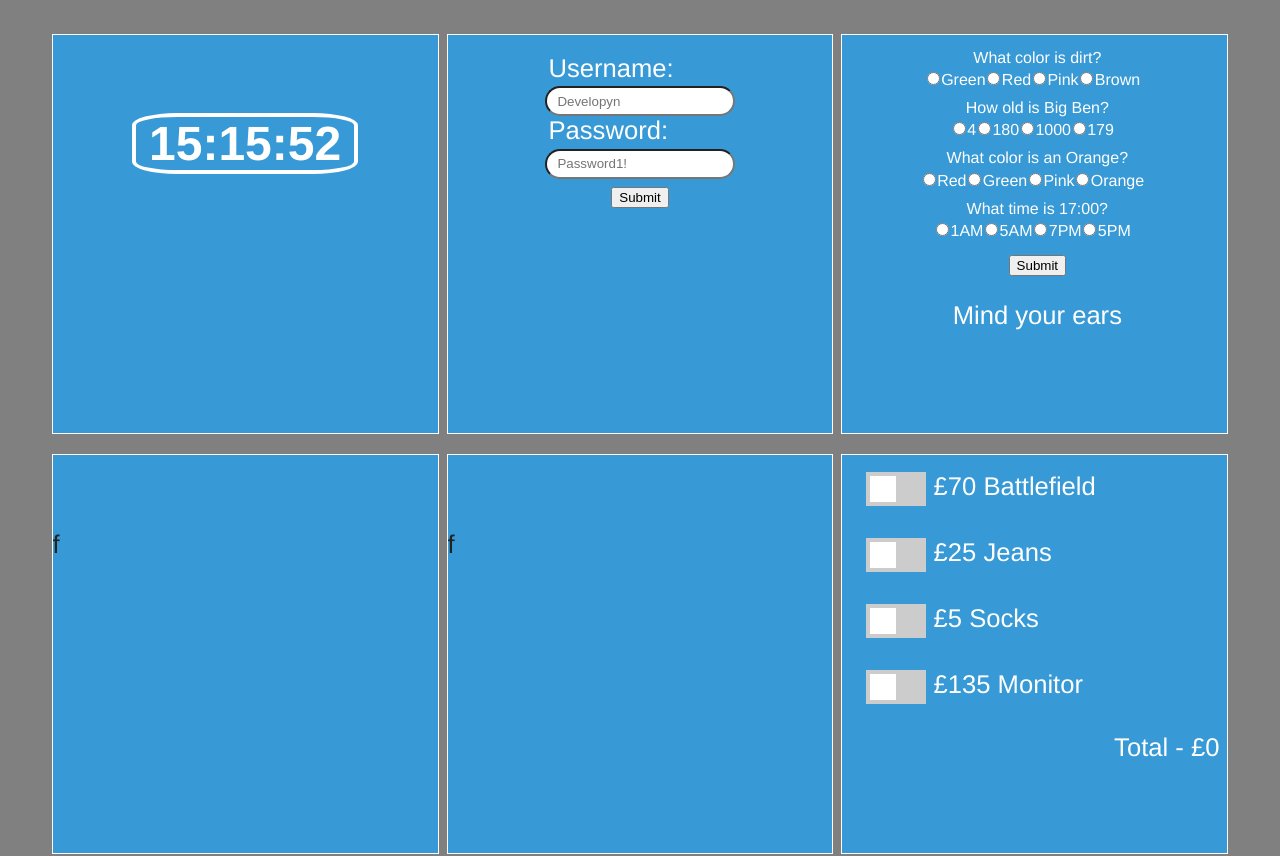
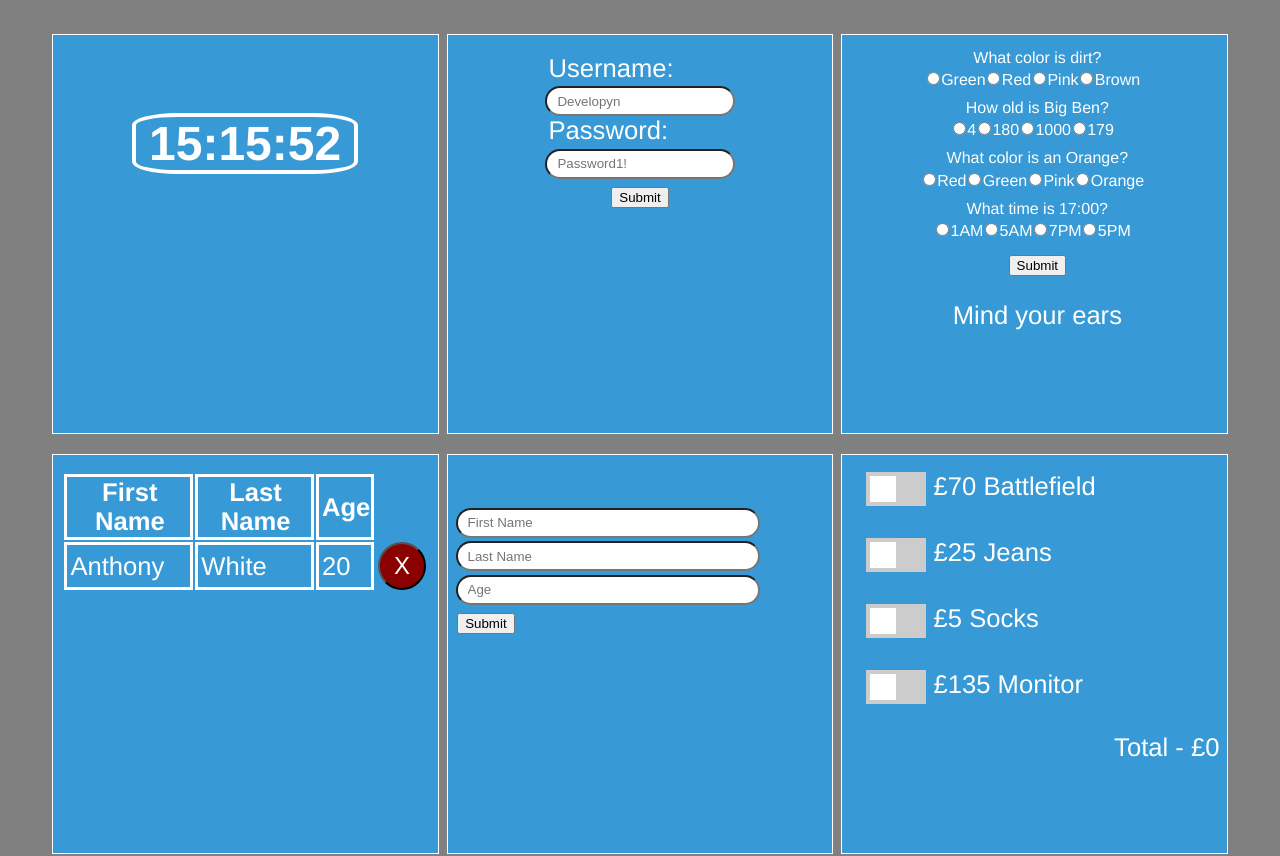
Before and after one commit to Developyn-Anthony/Grid-vue, a Vue app: page / in a window 1280 px wide. Shown: the top 856 px of the page. Built offline with nearby package versions, Linux system fonts and the light colour scheme.

Commit message:
Created panel 4/5 as Vue component

```diff
--- a/src/App.vue
+++ b/src/App.vue
@@ -11,10 +11,10 @@
         <Questions />
       </div>
       <div class="grid-item grid-item4">
-        <p>f</p>
+        <Table />
       </div>
       <div class="grid-item grid-item5">
-        <p>f</p>
+        <TableSubmit />
       </div>
       <div class="grid-item grid-item6">
         <Orders />
@@ -34,13 +34,15 @@
 
 <script>
 // import component from './components/component.vue'
-import Clock from "./components/clock.vue"
-import Signup from "./components/signup.vue"
-import Questions from "./components/questions.vue"
-import Orders from "./components/order.vue"
-import Search from "./components/search.vue"
-import ListGrid from "./components/list-grid.vue"
-import EightBall from "./components/ball.vue"
+import Clock from "./components/clock.vue";
+import Signup from "./components/signup.vue";
+import Questions from "./components/questions.vue";
+import Orders from "./components/order.vue";
+import Table from "./components/table.vue";
+import TableSubmit from "./components/submitTable.vue";
+import Search from "./components/search.vue";
+import ListGrid from "./components/list-grid.vue";
+import EightBall from "./components/ball.vue";
 
 export default {
   name: "App",
@@ -49,10 +51,13 @@ export default {
     Signup,
     Questions,
     Orders,
+    Table,
+    TableSubmit,
     Search,
     ListGrid,
-    EightBall
+    EightBall,
   },
+  data() {},
 };
 </script>
 
--- a/src/components/clock.vue
+++ b/src/components/clock.vue
@@ -38,7 +38,7 @@ export default {
 <style scoped>
 
 .clock {
-    widows: 100%;
+    width: 100%;
     height: 81%;
     text-align: center;
 }
--- /dev/null
+++ b/src/components/submitTable.vue
@@ -0,0 +1,130 @@
+<template>
+  <div>
+    <div>
+      <form id="tableSubmitForm" class="table-form" action="/">
+        <input
+          type="text"
+          id="firstName"
+          placeholder="First Name"
+          class="table-inputs"
+          v-model="firstName"
+          required
+        />
+        <input
+          type="text"
+          id="lastName"
+          placeholder="Last Name"
+          class="table-inputs"
+          v-model="lastName"
+          required
+        />
+        <input
+          type="text"
+          id="newAge"
+          placeholder="Age"
+          class="table-inputs"
+          v-model="newAge"
+          required
+        /><br />
+        <button class="table-button" type="submit" v-on:click="addRow">
+          Submit
+        </button>
+      </form>
+    </div>
+  </div>
+</template>
+
+<script>
+export default {
+  name: "TableSubmit",
+  props: ['peoples'],
+  data() {
+    return {
+      firstName: "",
+      lastName: "",
+      newAge: "",
+      newPerson: [
+        {
+          nameId: 0,
+          fName: "1",
+          lName: "2",
+          age: 20,
+        },
+      ],
+      people: [
+        {
+          nameId: 1000,
+          fName: "Anthony",
+          lName: "White",
+          age: 20,
+        },
+      ],
+    };
+  },
+  methods: {
+    addRow(e) {
+      e.preventDefault();
+      let uid = (new Date().getTime()).toString(36);
+
+      this.newPerson[0].nameId = uid;
+      this.newPerson[0].fName = this.firstName;
+      this.newPerson[0].lName = this.lastName;
+      this.newPerson[0].age = this.newAge;
+      this.people.push(this.newPerson[0]);
+      this.$root.$data.shared.push(this.newPerson[0]);
+
+      this.firstName = "";
+      this.lastName = "";
+      this.newAge = "";
+    },
+  },
+};
+</script>
+
+<style scoped>
+.grid-table {
+  color: #fff;
+  width: 95%;
+  height: auto;
+  margin-left: auto;
+  margin-right: auto;
+}
+
+th,
+td {
+  border: 0.2rem solid #fff;
+  padding-left: 0.2rem;
+  position: relative;
+}
+
+.table-inputs {
+  width: 75%;
+  height: 1.5rem;
+  border-radius: 1.5rem;
+  padding-left: 0.625rem;
+  color: black;
+  margin-left: 0.5rem;
+}
+
+.table-button {
+  margin-left: 0.6rem;
+}
+
+.delete-btn {
+  border-radius: 50%;
+  background-color: darkred;
+  color: #fff;
+  width: 3rem;
+  height: 3rem;
+  font-size: 18pt;
+  cursor: pointer;
+}
+
+.table-div {
+  width: 100%;
+  height: auto;
+  margin-left: auto;
+  margin-right: auto;
+  margin-top: -2rem;
+}
+</style>
--- /dev/null
+++ b/src/components/table.vue
@@ -0,0 +1,129 @@
+<template>
+  <div id="tableDiv" class="table-div">
+    <table id="gridTable" class="grid-table">
+      <tr>
+        <th>First Name</th>
+        <th>Last Name</th>
+        <th>Age</th>
+      </tr>
+      <tr class="list-person" :key="people.nameId" v-for="people in this.$root.$data.shared">
+        <td>{{ people.fName }}</td>
+        <td>{{ people.lName }}</td>
+        <td>{{ people.age }}</td>
+        <button class="delete-btn" @click="deleteTask">X</button>
+      </tr>
+    </table>
+  </div>
+</template>
+
+<script>
+export default {
+  name: "Table",
+  props: {
+    peoples: {
+      f_name: {
+        type: String,
+      },
+      l_name: {
+        type: String,
+      },
+      age: {
+        type: Number,
+      },
+      uid: {
+        type: Number,
+      },
+    },
+  },
+  data() {
+    return {
+      newPerson: [
+        {
+          nameId: 0,
+          fName: "1",
+          lName: "2",
+          age: 20,
+        },
+      ],
+      people: [
+        {
+          nameId: 1000,
+          fName: "Anthony",
+          lName: "White",
+          age: 20,
+        },
+      ],
+    };
+  },
+  methods: {
+    deleteTask(id) {
+      let index = this.people.map(id => id.nameId).indexOf(id);
+      this.$root.$data.shared.splice(index, 1);
+    },
+    update(person) {
+      let uid = new Date().getTime().toString(36);
+
+      this.newPerson[0].nameId = uid;
+      this.newPerson[0].fName = person[0];
+      this.newPerson[0].lName = person[1];
+      this.newPerson[0].age = person[2];
+
+      this.people.push(this.newPerson[0]);
+    },
+  },
+  watch: {
+    peoples: function () {
+      this.people.push(this.peoples);
+    },
+  },
+};
+</script>
+
+<style scoped>
+.grid-table {
+  color: #fff;
+  width: 95%;
+  height: auto;
+  margin-left: auto;
+  margin-right: auto;
+}
+
+th,
+td {
+  border: 0.2rem solid #fff;
+  padding-left: 0.2rem;
+  position: relative;
+}
+
+.table-inputs {
+  width: 75%;
+  height: 1.5rem;
+  border-radius: 1.5rem;
+  padding-left: 0.625rem;
+  color: black;
+  margin-left: 0.5rem;
+}
+
+.table-button {
+  margin-left: 0.6rem;
+}
+
+.delete-btn {
+  border-radius: 50%;
+  background-color: darkred;
+  color: #fff;
+  width: 3rem;
+  height: 3rem;
+  font-size: 18pt;
+  cursor: pointer;
+  margin-left: 0.1rem;
+}
+
+.table-div {
+  width: 100%;
+  height: auto;
+  margin-left: auto;
+  margin-right: auto;
+  margin-top: -2rem;
+}
+</style>
--- a/src/main.js
+++ b/src/main.js
@@ -1,8 +1,35 @@
 import Vue from 'vue'
 import App from './App.vue'
+
+let shared = [
+  {
+    nameId: 1001,
+    fName: 'Anthony',
+    lName: 'White',
+    age: 20
+  },
+];
+
+shared.install = function () {
+  Object.defineProperty(Vue.prototype, '$Globals', {
+    get() { return shared }
+  })
+}
+Vue.use(shared);
+
 
 Vue.config.productionTip = false
 
 new Vue({
+  data: {
+    shared: [
+      {
+        nameId: 1001,
+        fName: 'Anthony',
+        lName: 'White',
+        age: 20
+      },
+    ]
+  },
   render: h => h(App),
 }).$mount('#app')
```
